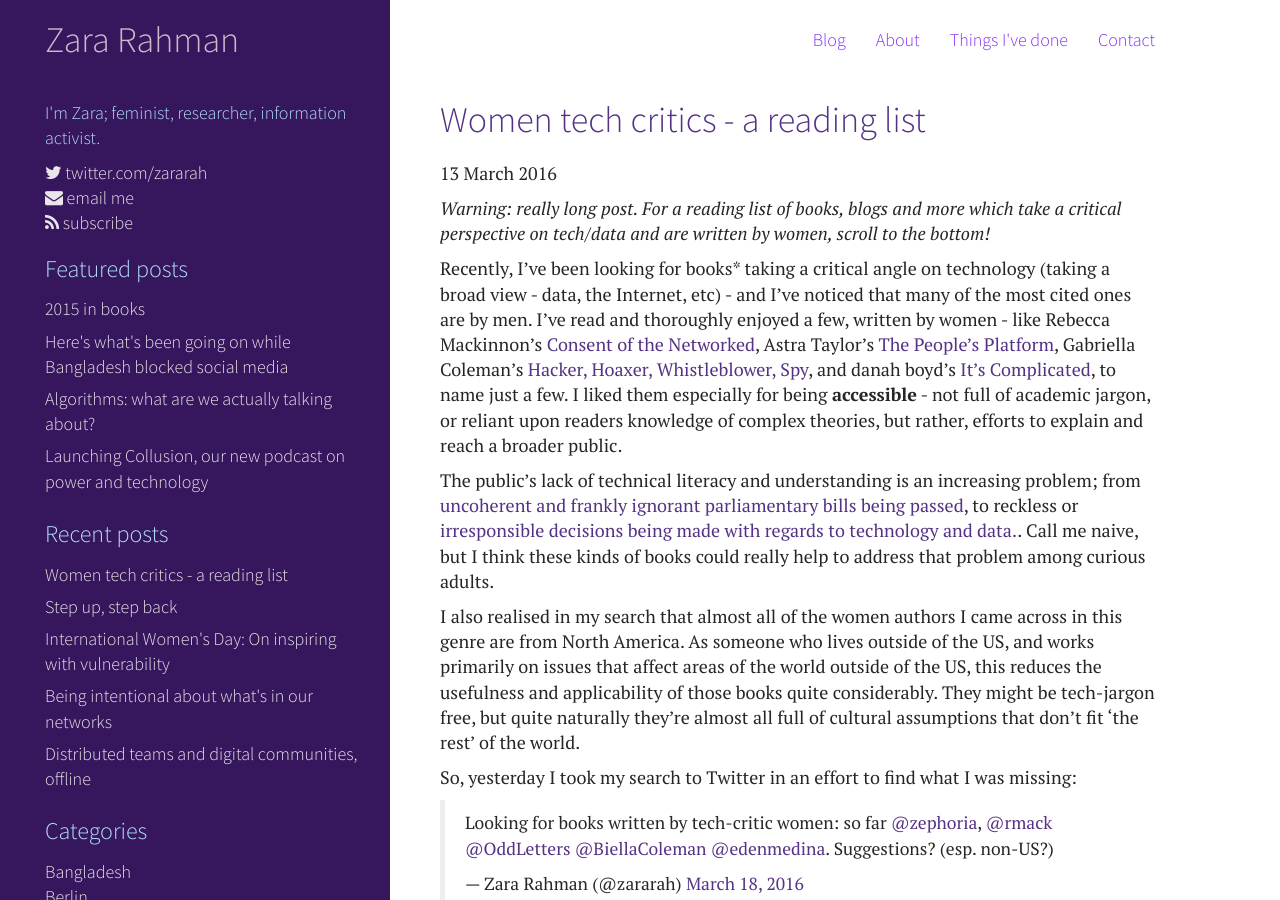
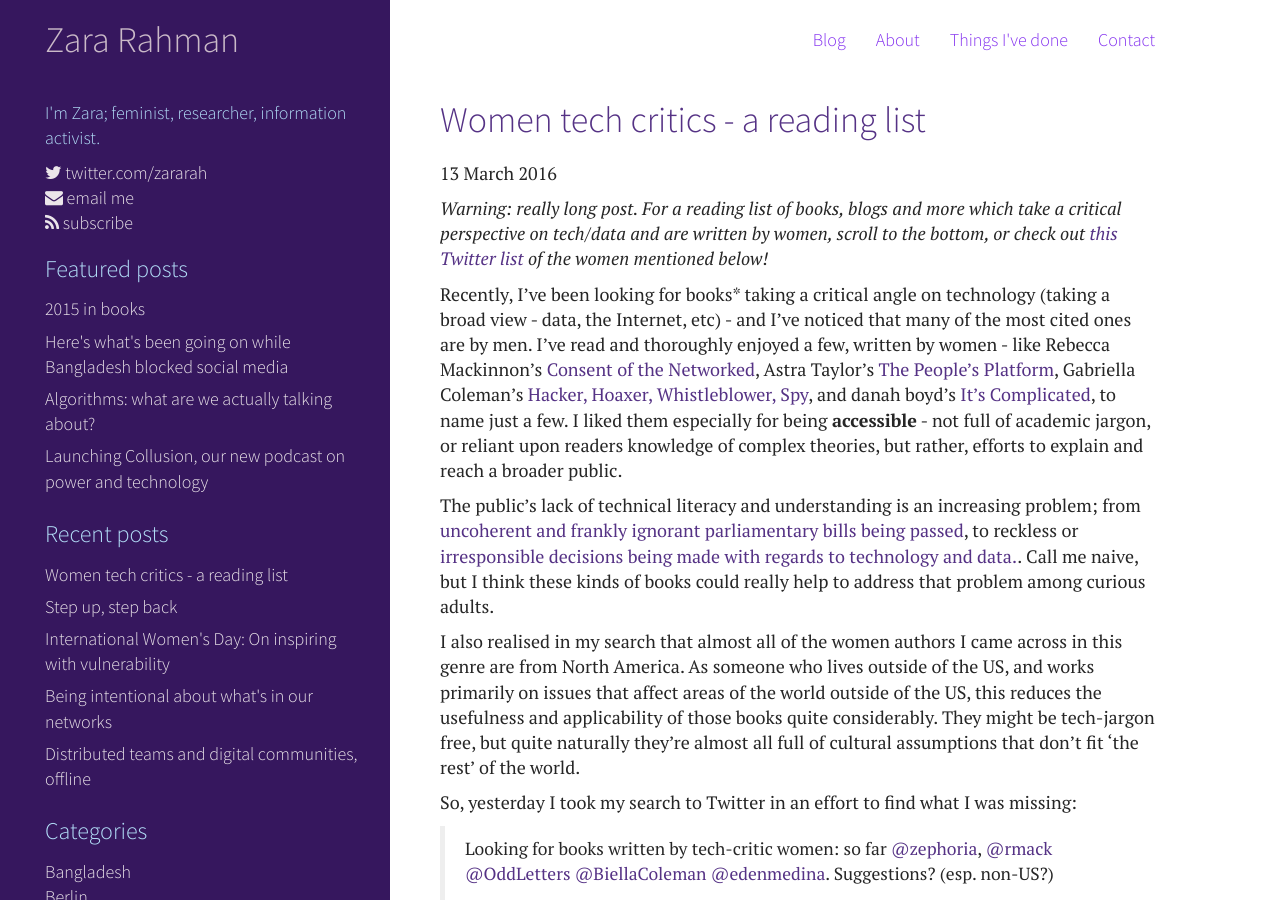
Before and after one commit to zararah/zararah.net, a Jekyll site: the page built from _posts/2016/2016-03-19-women-tech-critics.md, in a window 1280 px wide and 900 px high. Built offline with Jekyll 4.4.1, drawn with Linux system fonts in a browser that asks for light colours; Markdown is read by kramdown in place of the engine named in the settings; some of the changed text lies outside the part shown.

Commit message:
Add link to twitter list

```diff
--- a/_posts/2016/2016-03-19-women-tech-critics.md
+++ b/_posts/2016/2016-03-19-women-tech-critics.md
@@ -8,7 +8,7 @@
 - diversity
 ---
 
-*Warning: really long post. For a reading list of books, blogs and more which take a critical perspective on tech/data and are written by women, scroll to the bottom!*
+*Warning: really long post. For a reading list of books, blogs and more which take a critical perspective on tech/data and are written by women, scroll to the bottom, or check out [this Twitter list](https://twitter.com/zararah/lists/women-tech-critics) of the women mentioned below!*
 
 <!--more-->
 
```
Also changed, not shown: other parts of _posts/2016/2016-03-19-women-tech-critics.md (+2 -1 lines).
